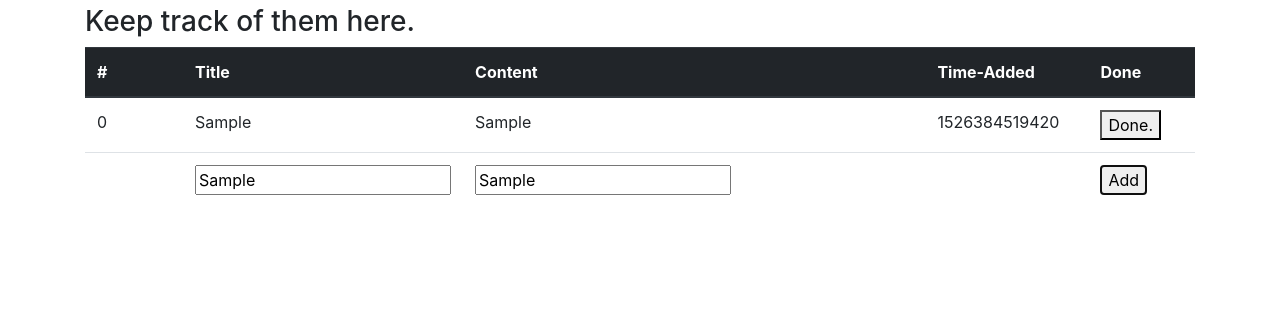
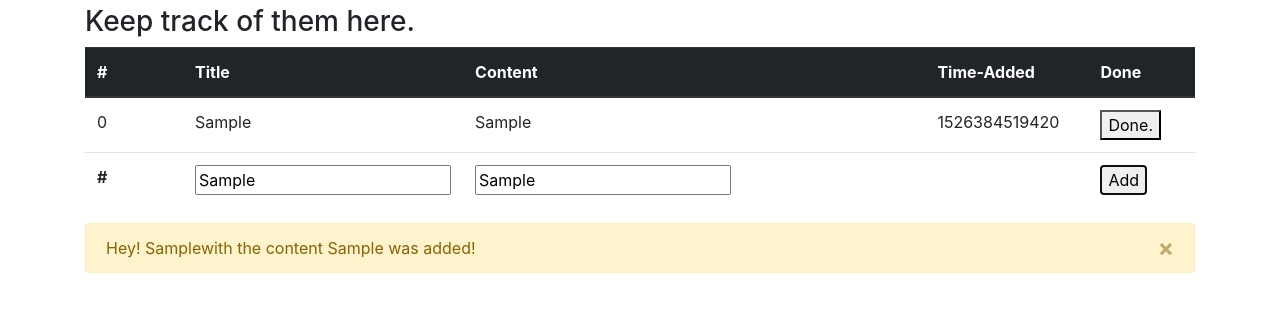
Before and after one commit to Kl4rity/FEB_Uebung3, a plain HTML site: page index.html in a window 1280 px wide. Both pictures are taken after typing "Sample", "Sample" into the empty fields and a click on the button "Add". Shown: the part 51-362 px from the top of the page. Drawn offline with nearby package versions, Linux system fonts and the light colour scheme.

Commit message:
Added functionality to show an alert when a new item is added.

```diff
--- a/index.html
+++ b/index.html
@@ -26,7 +26,7 @@
                 <th scope="col" width=10%>Done</th>
             </thead>
             <tr class="addItemRow">
-                <td id="addItemRowCurrentItem"></td>
+                <th scope="row" id="addItemRowCurrentItem">#</th>
                 <td><input type="text" width=100% id="addItemRowTitle"></td>
                 <td><input type="text" width=100% id="addItemRowContent"></td>
                 <td id="addItemRowCurrentTime"></td>
--- a/script.js
+++ b/script.js
@@ -46,12 +46,24 @@ var ViewHandler = {
         ViewHandler.removeTodoListItems();
         ViewHandler.writeTodoList();
     }
+    , showAlert: (title, content) => {
+        var dnTodoListTable = document.getElementById("todoListTable");
+
+        var alertBox = document.createElement("div");
+        alertBox.classList += "alert alert-warning alert-dismissible fade show";
+        alertBox.role = "alert";
+
+        alertBox.innerHTML = 'Hey! ' + title + 'with the content ' + content + ' was added! <button type="button" class="close" data-dismiss="alert" aria-label="Close"> <span aria-hidden="true">&times;</span> </button>'
+
+        dnTodoListTable.parentElement.insertBefore(alertBox, dnTodoListTable.nextSibling);
+    }
 }
 
 var Controller = {
     addItem: () => {
         var data = ViewHandler.getNewItemData();
         todoList.push(TodoListItem(data.title, data.content));
+        ViewHandler.showAlert(data.title, data.content);
         ViewHandler.updateToDoListItems();
     }
     , init: ()=>{
```
